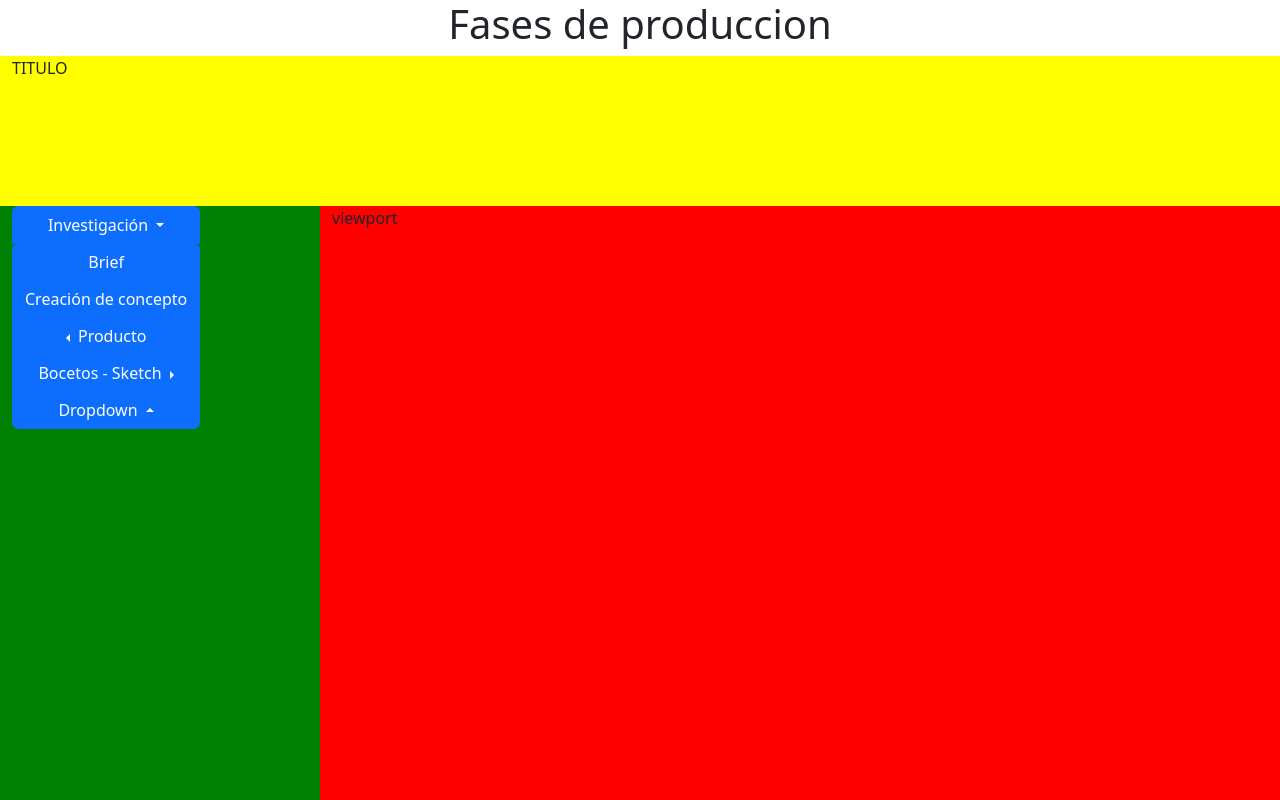
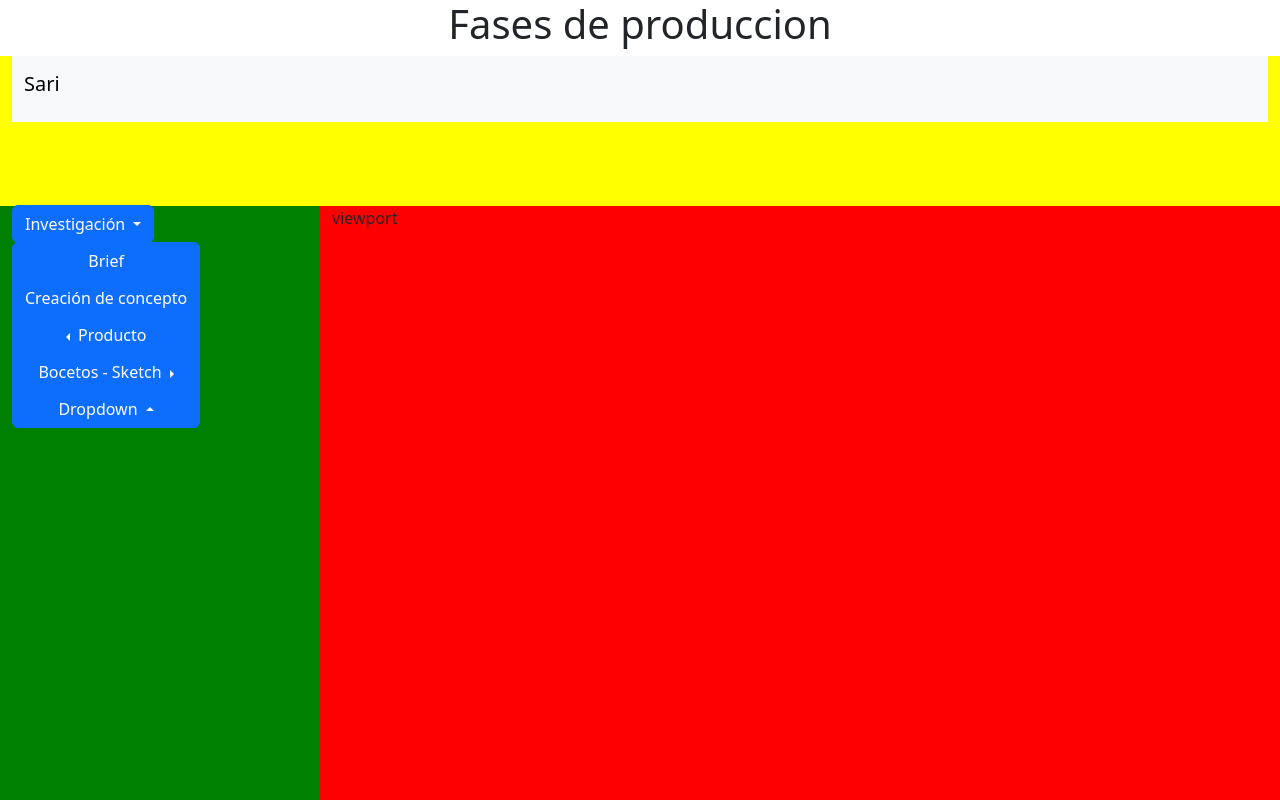
Before and after one commit to sarapedroza275-create/interface-explicativa, a plain HTML site: page index.html in a window 1280 px wide. Shown: the top 800 px of the page. Drawn offline with nearby package versions, Linux system fonts and the light colour scheme.

Commit message:
nueva actualizacion con barra

```diff
--- a/index.html
+++ b/index.html
@@ -29,7 +29,12 @@
     <div class="container-fluid">
         <div class="row">
             <div class="col-12 col-sm-12 col-md-12 col-lg-12 col-xl-12 col-xxl-12 caja1">
-                TITULO
+                <!-- As a link -->
+<nav class="navbar bg-body-tertiary">
+  <div class="container-fluid">
+    <a class="navbar-brand" href="#">Sari
+  </div>
+</nav>
             </div>
         </div>
         <div class="row">
```
